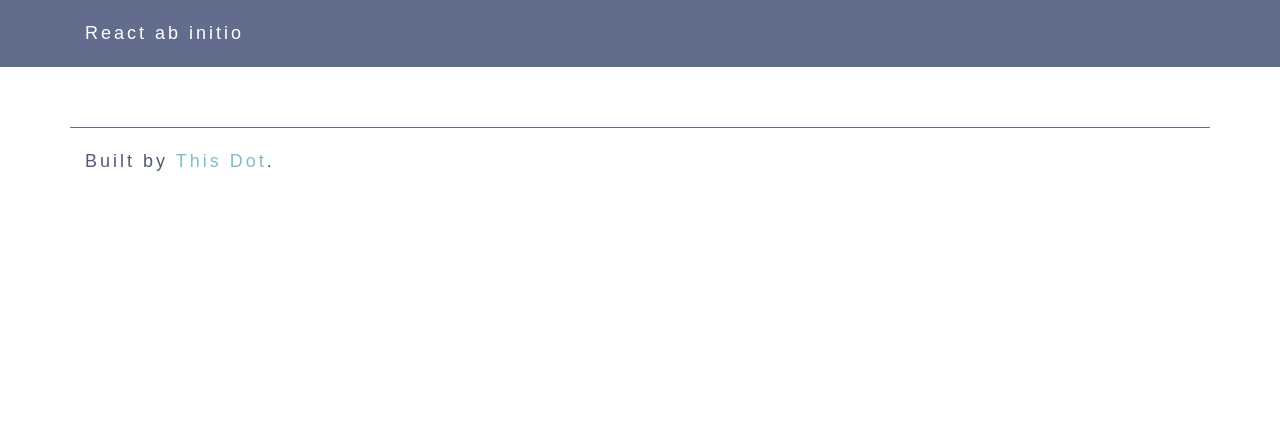
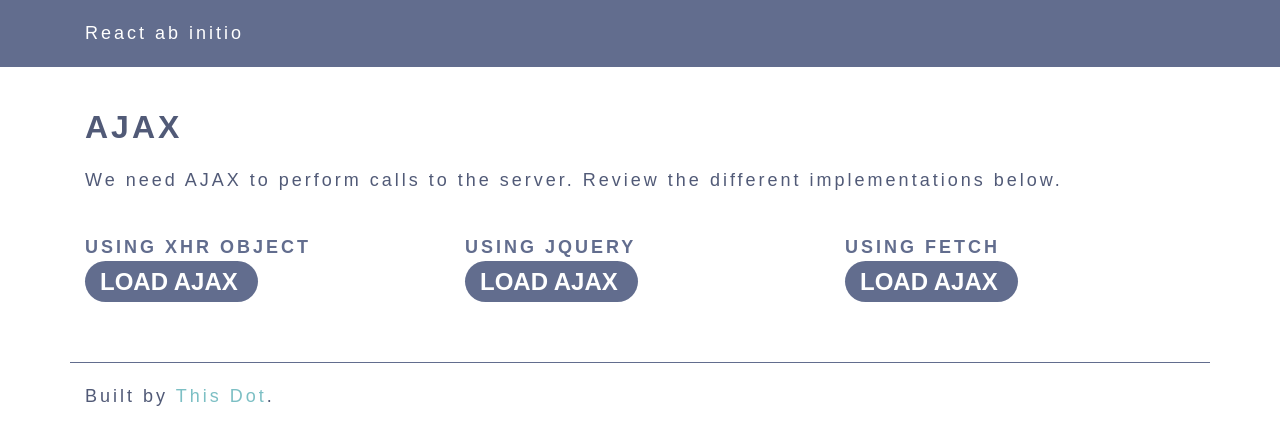
Before and after one commit to ShivaKshatriya/reactLearning, a React (Create React App) app: page /ajax in a window 1280 px wide. Shown: the top 444 px of the page. Built offline with nearby package versions, Linux system fonts and the light colour scheme.

Commit message:
Add AJAX exampels

```diff
--- a/package.json
+++ b/package.json
@@ -6,10 +6,12 @@
     "bootstrap": "v4.0.0-alpha.5",
     "react": "^15.5.4",
     "react-dom": "^15.5.4",
-    "react-router-dom": "^4.1.1"
+    "react-router-dom": "^4.1.1",
+    "whatwg-fetch": "^2.0.3"
   },
   "devDependencies": {
     "@types/jest": "^19.2.3",
+    "@types/jquery": "^2.0.46",
     "@types/react": "^15.0.24",
     "@types/react-dom": "^15.5.0",
     "@types/react-router-dom": "^4.0.4",
--- a/src/components/actions-example.tsx
+++ b/src/components/actions-example.tsx
@@ -1,10 +1,10 @@
 import * as React from 'react';
 
-interface actionsState {
+interface ActionsState {
     showMessage: boolean
 }
 
-class ActionsExample extends React.Component<{ }, actionsState> {
+class ActionsExample extends React.Component<{ }, ActionsState> {
     constructor() {
         super();
         this.state = {
--- /dev/null
+++ b/src/components/ajax-base.tsx
@@ -0,0 +1,32 @@
+import * as React from 'react';
+
+export interface AjaxProps {
+    url: string,
+    method: string
+}
+
+export interface AjaxState {
+    success: boolean
+}
+
+abstract class  AjaxXhr extends React.Component<AjaxProps, AjaxState> {
+    public constructor() {
+        super();
+        this.state = {
+            success: true
+        };
+        this.loadAjax = this.loadAjax.bind(this);
+    }
+
+    public render() {
+        return (
+            <button className={this.state.success ? 'button' : 'button error'} onClick={this.loadAjax}>
+                Load Ajax
+            </button>
+        );
+    }
+
+    abstract loadAjax() : void
+}
+
+export default AjaxXhr;
--- /dev/null
+++ b/src/components/ajax-fetch.tsx
@@ -0,0 +1,19 @@
+import AjaxBase from './ajax-base';
+import 'whatwg-fetch';
+
+class AjaxFetch extends AjaxBase {
+    public loadAjax() {
+        let { method, url } = this.props;
+        fetch(url, {
+            method
+        })
+        .then((response: any) => {
+            alert(response);
+        })
+        .catch(() => {
+            alert('Something went wrong!')
+        });
+    }
+}
+
+export default AjaxFetch;
--- /dev/null
+++ b/src/components/ajax-jquery.tsx
@@ -0,0 +1,19 @@
+import AjaxBase from './ajax-base';
+import * as $ from 'jquery';
+
+class AjaxXhr extends AjaxBase {
+    public loadAjax() {
+        let { method, url } = this.props;
+        $.ajax(url, {
+            method
+        })
+        .done((result: any) => {
+            alert(result);
+        })
+        .fail(() => {
+            alert('There was a problem with the request');
+        });
+    }
+}
+
+export default AjaxXhr;
--- /dev/null
+++ b/src/components/ajax-xhr.tsx
@@ -0,0 +1,26 @@
+import AjaxBase from './ajax-base';
+
+class AjaxXhr extends AjaxBase {
+    public loadAjax() {
+        let httpRequest = new XMLHttpRequest();
+        let { method, url } = this.props;
+
+        if (httpRequest) {
+            let alertContents = function() {
+                if (httpRequest.readyState === XMLHttpRequest.DONE) {
+                    if (httpRequest.status === 200) {
+                        alert(httpRequest.responseText);
+                    } else {
+                        alert('There was a problem with the request.');
+                    }
+                }
+            };
+
+            httpRequest.onreadystatechange = alertContents;
+            httpRequest.open(method, url);
+            httpRequest.send();
+        }
+    }
+}
+
+export default AjaxXhr;
--- a/src/components/presentation-state.tsx
+++ b/src/components/presentation-state.tsx
@@ -1,11 +1,11 @@
 import * as React from 'react';
 import '../styles/components/presentation-state.css';
 
-interface presentationState {
+interface PresentationStateState {
     isRed: boolean
 }
 
-class PresentationState extends React.Component<{ }, presentationState> {
+class PresentationState extends React.Component<{ }, PresentationStateState> {
     constructor() {
         super();
         this.state = {
--- a/src/index.tsx
+++ b/src/index.tsx
@@ -10,6 +10,7 @@ import indexRoute from './routes/index';
 import templatesRoute from './routes/templates';
 import actionsRoute from './routes/actions';
 import componentsRoute from './routes/components';
+import ajaxRoute from './routes/ajax';
 import stateRoute from './routes/state-management';
 
 import './styles/modules/app.css';
@@ -26,6 +27,7 @@ render(
           <Route path="/actions" component={actionsRoute} />
           <Route path="/components" component={componentsRoute} />
           <Route path="/state-management" component={stateRoute} />
+          <Route path="/ajax" component={ajaxRoute} />
         </div>
       </BrowserRouter>
 
--- /dev/null
+++ b/src/routes/ajax.tsx
@@ -0,0 +1,32 @@
+import * as React from 'react';
+import AjaxXhr from '../components/ajax-xhr';
+import AjaxjQuery from '../components/ajax-jquery';
+import AjaxFetch from '../components/ajax-fetch';
+
+const validUrl: string = 'http://content.criticarq.gt/wp-json/wp/v2/events';
+const method: string = 'GET';
+
+export default function() {
+    return (
+        <div className="container ajax-container">
+            <h2>AJAX</h2>
+            <p>
+                We need AJAX to perform calls to the server. Review the different implementations below.
+            </p>
+            <div className="row">
+                <div className="col-md-4">
+                    <h3>Using XHR object</h3>
+                    <AjaxXhr url={validUrl} method={method} />
+                </div>
+                <div className="col-md-4">
+                    <h3>Using jQuery</h3>
+                    <AjaxjQuery url={validUrl} method={method} />
+                </div>
+                <div className="col-md-4">
+                    <h3>Using Fetch</h3>
+                    <AjaxFetch url={validUrl} method={method} />
+                </div>
+            </div>
+        </div>
+    );
+}
--- a/src/routes/index.tsx
+++ b/src/routes/index.tsx
@@ -8,6 +8,7 @@ export default function() {
             <li><Link to="templates">Templates</Link></li>
             <li><Link to="actions">Actions</Link></li>
             <li><Link to="components">Components</Link></li>
+            <li><Link to="ajax">Ajax</Link></li>
             <li><Link to="state-management">State management</Link></li>
           </ul>
       </div>
```
